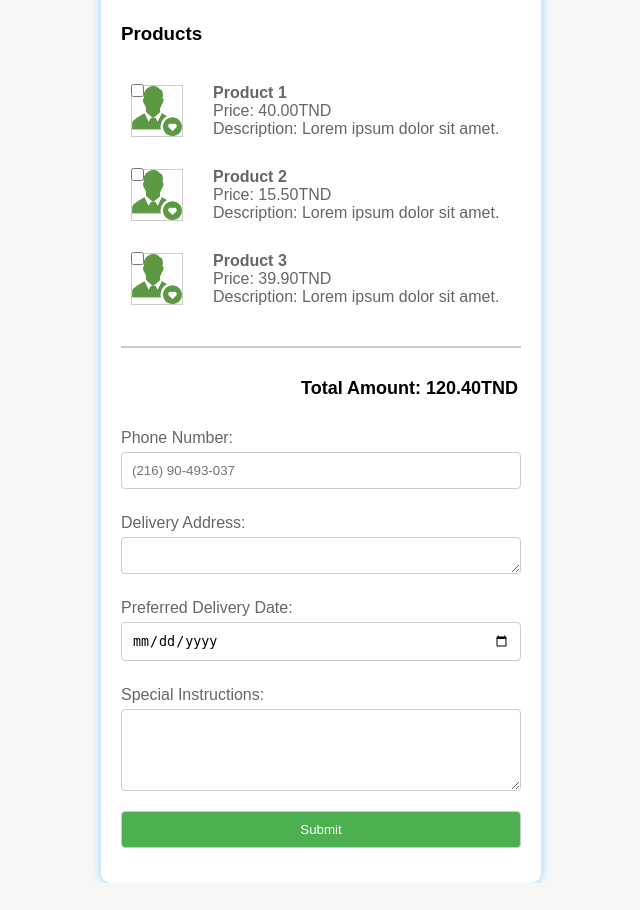
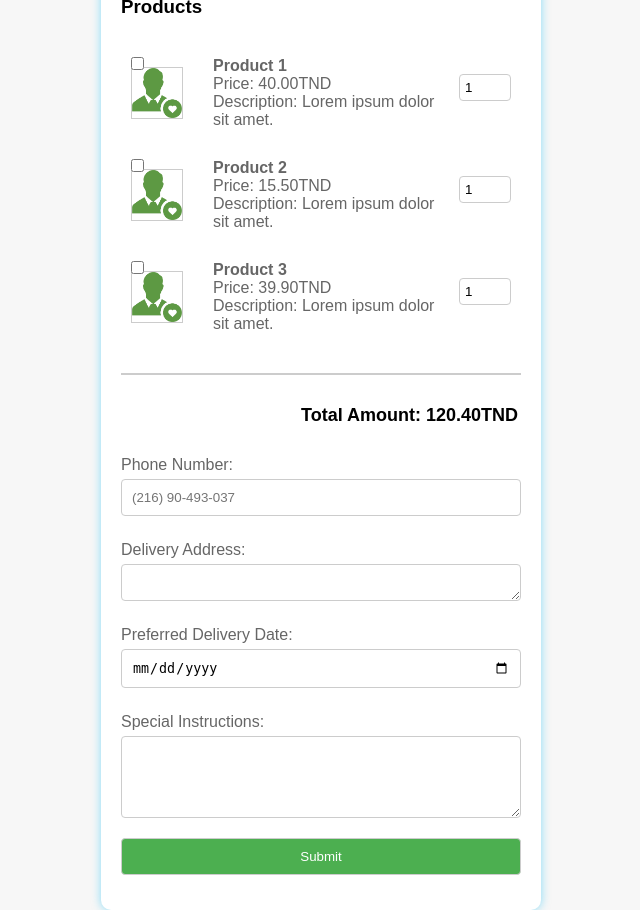
Before and after one commit to gamemakerzzz/projetweb2A, a PHP site: page / in a window 1280 px wide. Shown: the whole page, without its empty margins (319-959 px from the left). Before the commit the page ends 883 px from the top, so only its background shows below. Run offline with PHP 8.4, Linux system fonts and the light colour scheme.

Commit message:
Add files via upload
delivery

```diff
--- a/coachub/admin/index.php
+++ b/coachub/admin/index.php
@@ -35,6 +35,7 @@ $paginatedOrders = array_slice($orders, $offset, $ordersPerPage);
 <head>
     <meta charset="UTF-8">
     <meta name="viewport" content="width=device-width, initial-scale=1.0">
+    <link rel="icon" type="image/png" href="../favicon.png">
     <link rel="stylesheet" href="../styles.css">
     <style>
         body {
--- a/coachub/index.php
+++ b/coachub/index.php
@@ -14,31 +14,34 @@
 
             <h3>Products</h3>
             <label class="product-label">
-                <input type="checkbox" name="products[]" value="Product 1">
+            <input type="checkbox" name="products[Product1][quantity]" value="1">
             <img src="favicon.png" alt="Product 1" width="50">
             <span class="product-info">
                 <strong>Product 1</strong><br>
                 Price: 40.00TND<br>
                 Description: Lorem ipsum dolor sit amet.
             </span>
+            <input type="number" name="products[Product1][quantity]" value="1" min="1">
             </label>
             <label class="product-label">
-                <input type="checkbox" name="products[]" value="Product 2">
+                <input type="checkbox" name="products[Product2][quantity]" value="1">
                 <img src="favicon.png" alt="Product 2" width="50">
                 <span class="product-info">
                     <strong>Product 2</strong><br>
                     Price: 15.50TND<br>
                     Description: Lorem ipsum dolor sit amet.
                 </span>
+                <input type="number" name="products[Product2][quantity]" value="1" min="1">
             </label>
             <label class="product-label">
-                <input type="checkbox" name="products[]" value="Product 3">
+                <input type="checkbox" name="products[Product3][quantity]" value="1">
                 <img src="favicon.png" alt="Product 3" width="50">
                 <span class="product-info">
                     <strong>Product 3</strong><br>
                     Price: 39.90TND<br>
                     Description: Lorem ipsum dolor sit amet.
                 </span>
+                <input type="number" name="products[Product3][quantity]" value="1" min="1">
             </label>
             <hr>
 
```
Also changed, not shown: coachub/insert_order.php (+7 -7 lines). Lines whose indentation alone changed are shown as unchanged.
